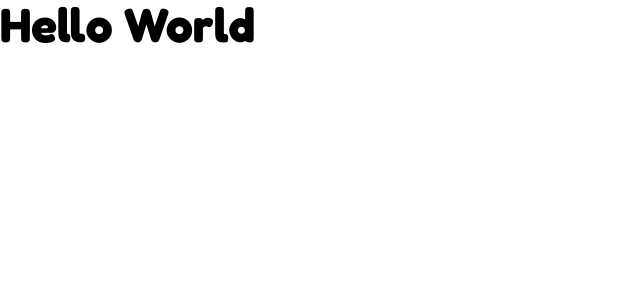
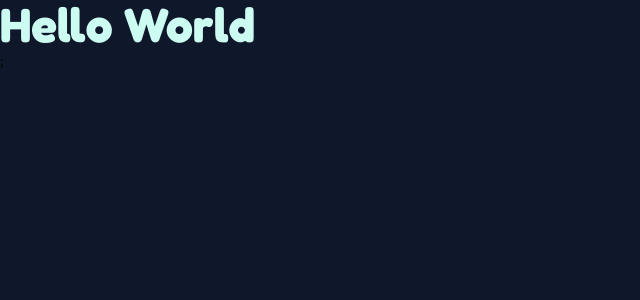
Before and after one commit to sahrulromadi/Wind-Skill-Front-End, a React (Vite) app: page / in a window 1280 px wide. Shown: the top 300 px of the page, without its empty margins (0-640 px from the left). Built offline with nearby package versions, Linux system fonts and the light colour scheme.

Commit message:
membuat struktur project

```diff
--- a/index.html
+++ b/index.html
@@ -18,7 +18,7 @@
       rel="stylesheet"
     />
   </head>
-  <body>
+  <body class="bg-slate-900">
     <div id="root"></div>
     <script type="module" src="/src/main.jsx"></script>
   </body>
--- a/src/App.jsx
+++ b/src/App.jsx
@@ -1,9 +1,19 @@
 import React from "react";
+import Navbar from "./components/Navbar";
+import HomePage from "./pages/HomePage";
+import Footer from "./components/Footer";
 
 function App() {
   return (
     <>
-      <h1 className="text-5xl font-bold">Hello World</h1>
+      {/* Navbar */}
+      <Navbar />
+
+      {/* Home Page */}
+      <HomePage />
+
+      {/* Footer */}
+      <Footer />
     </>
   );
 }
--- /dev/null
+++ b/src/components/Footer.jsx
@@ -0,0 +1,7 @@
+import React from "react";
+
+function Footer() {
+  return <></>;
+}
+
+export default Footer;
--- /dev/null
+++ b/src/components/Navbar.jsx
@@ -0,0 +1,7 @@
+import React from "react";
+
+function Navbar() {
+  return <></>;
+}
+
+export default Navbar;
--- /dev/null
+++ b/src/pages/HomePage.jsx
@@ -0,0 +1,11 @@
+import React from "react";
+
+function HomePage() {
+  return (
+    <>
+      <h1 className="text-5xl font-bold text-teal-100">Hello World</h1>;
+    </>
+  );
+}
+
+export default HomePage;
```
